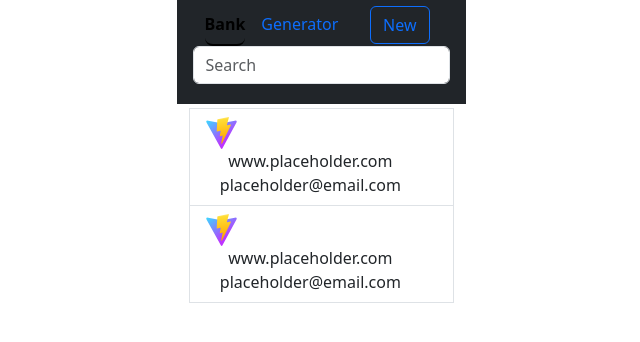
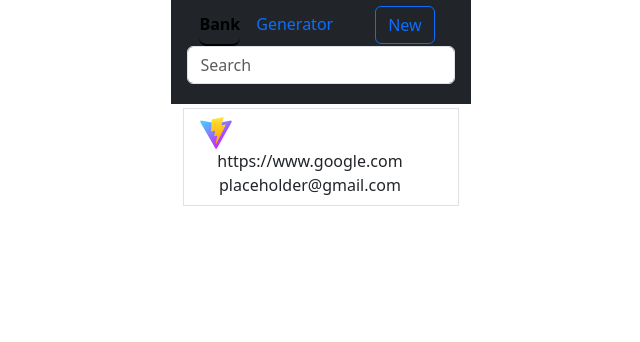
Before and after one commit to Samwise-B/password_manager, a React (Vite) app in the folder client/: page / in a window 1280 px wide. Shown: the top 342 px of the page, without its empty margins (319-959 px from the left). Built offline with nearby package versions, Linux system fonts and the light colour scheme.

Commit message:
added create password account

```diff
--- a/client/src/App.tsx
+++ b/client/src/App.tsx
@@ -2,10 +2,34 @@ import { useEffect, useState } from 'react';
 import './App.css'
 import Generator from './Generator'
 
-type navigationProps = {
+
+interface navigationProps {
   onGeneratorClick: () => void,
   onBankClick: () => void,
   onNewPasswordClick: () => void
+}
+
+interface passwordCreatorProps {
+  updatePasswordList: ({site_favicon, username, email, password, url}: PasswordListItem) => void;
+}
+
+interface passBankProps {
+  passwordList: Array<PasswordListItem>;
+}
+
+type PasswordListItem = {
+  site_favicon: string;
+  username: string;
+  email: string;
+  password: string;
+  url: string;
+}
+
+type PassBankItemProps = {
+  site_favicon: string;
+  siteURL: string;
+  email: string;
+  username: string;
 }
 
 function Navigation({onGeneratorClick, onBankClick, onNewPasswordClick}: navigationProps) {
@@ -31,13 +55,6 @@ function Navigation({onGeneratorClick, onBankClick, onNewPasswordClick}: navigat
   )
 }
 
-type PassBankItemProps = {
-  site_favicon: string;
-  siteURL: string;
-  email: string;
-  username: string;
-}
-
 function PassBankItem({site_favicon, siteURL, email, username}: PassBankItemProps) {
   return (
     <button type="button" className="list-group-item list-group-item-action rounded-0" data-bs-toggle="offcanvas" data-bs-target="#offcanvasExample" aria-current="true">
@@ -58,12 +75,15 @@ function PassBankItem({site_favicon, siteURL, email, username}: PassBankItemProp
 )
 }
 
-function PassBank() {
+function PassBank({passwordList}: passBankProps) {
+  const passBankItems: React.ReactNode = passwordList.map(passItem =>
+    <PassBankItem site_favicon='/vite.svg' email={passItem.email} username={passItem.username} siteURL={passItem.url}/>
+  );
+
   return (
     <div className='container-fluid'>
       <div className='list-group'>
-        <PassBankItem site_favicon='/vite.svg' siteURL='www.placeholder.com' email='placeholder@email.com' username=''/>
-        <PassBankItem site_favicon='/vite.svg' siteURL='www.placeholder.com' email='placeholder@email.com' username=''/>
+        {passBankItems}
       </div>
     </div>
   )
@@ -94,7 +114,7 @@ function PassDetails() {
   )
 }
 
-function PasswordCreator() {
+function PasswordCreator({updatePasswordList}: passwordCreatorProps) {
   function addNewPassword(event: React.FormEvent<HTMLFormElement>): void {
     event.preventDefault();
     console.log("test");
@@ -103,10 +123,13 @@ function PasswordCreator() {
       password: {value: string};
       url: {value: string};
     }
+    const site_favicon = "/vite.svg"
+    const username = "placeholder"
     const email = target.email.value;
     const password = target.password.value;
     const url = target.url.value;
     console.log(email, password, url)
+    updatePasswordList({site_favicon, username, email, password, url});
   }
 
   return (
@@ -126,18 +149,37 @@ function PasswordCreator() {
 }
 
 function App() {
-  const [bodyContent, setBodyContent] = useState<React.ReactNode>(<PassBank/>);
+  const [passwordList, setPasswordList] = useState<Array<PasswordListItem>>([
+    {
+      site_favicon: "/vite.svg",
+      username: "placeholder",
+      email: "placeholder@gmail.com",
+      password: "test123",
+      url: "https://www.google.com"
+    }
+  ]);
+  const [bodyContent, setBodyContent] = useState<React.ReactNode>(<PassBank passwordList={passwordList}/>);
+
+  function updatePasswordList({site_favicon, username, email, password, url}: PasswordListItem) {
+    setPasswordList(passwordList.concat({
+      site_favicon: site_favicon,
+      username: username,
+      email: email,
+      password: password,
+      url: url
+    }))
+  }
 
   function onGeneratorClick() {
     setBodyContent(<Generator readonlyPassword={true}/>);
   }
 
   function onBankClick() {
-    setBodyContent(<PassBank/>);
+    setBodyContent(<PassBank passwordList={passwordList}/>);
   }
 
   function onNewPasswordClick() {
-    setBodyContent(<PasswordCreator/>);
+    setBodyContent(<PasswordCreator updatePasswordList={updatePasswordList}/>);
   }
 
   return (
```
